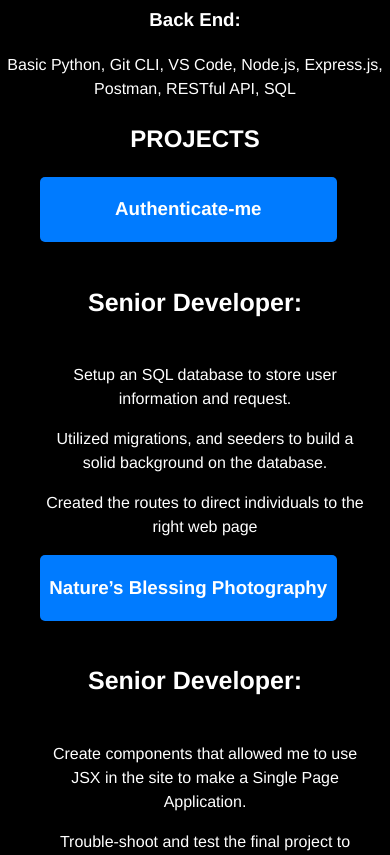
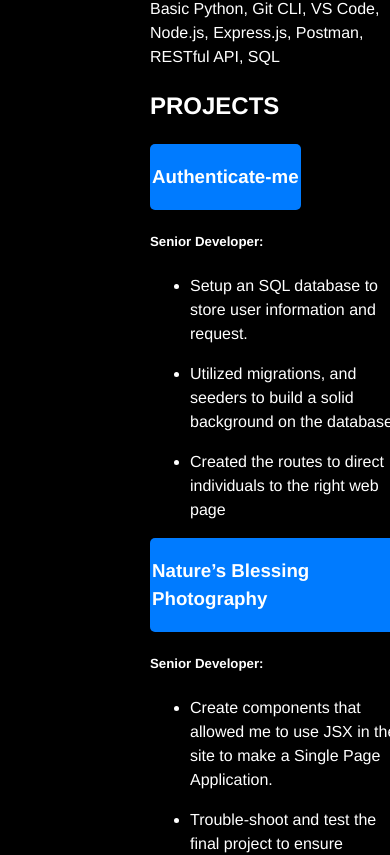
Before and after one commit to kenandcrys/Resume, a React (Vite) app: page / in a window 390 px wide. Shown: the part 990-1845 px from the top of the page. Built offline with nearby package versions, Linux system fonts and the light colour scheme.

Commit message:
convert to the orig.

```diff
--- a/src/App.css
+++ b/src/App.css
@@ -126,29 +126,3 @@ h1 {
   text-align: center;
   color: red;
 }
-
-@media screen and (max-width: 768px) {
-  body {
-    text-align: center; /* Center text within the body */
-  }
-
-  .project-body-container {
-    margin: 1.5rem auto; /* Center horizontally on smaller screens */
-  }
-
-  ul {
-    list-style: none;
-    margin-right: 20px;
-  }
-
-  .button-link {
-    margin-left: 2.5rem;
-    text-align: center;
-    width: 75vw;
-  }
-
-  h5{
-    font-size: 25px;
-  }
-
-}
```
